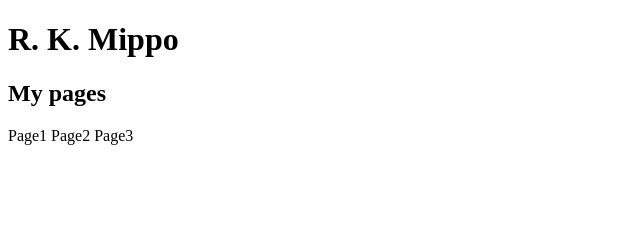
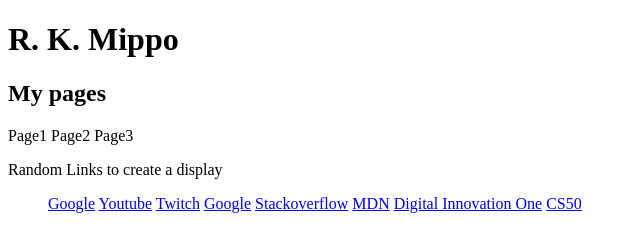
Before and after one commit to Thundares/myGithubPage, a plain HTML site: page index.html in a window 1280 px wide. Shown: the whole page, without its empty margins (0-640 px from the left). Drawn offline with Linux system fonts and the light colour scheme.

Commit message:
Edit index.html

```diff
--- a/index.html
+++ b/index.html
@@ -13,5 +13,18 @@
     <a>Page1</a>
     <a>Page2</a>
     <a>Page3</a>
+    <footer>
+        <p>Random Links to create a display</p>
+        <ul>
+            <a href="http://google.com">Google</a>
+            <a href="http://youtube.com">Youtube</a>
+            <a href="http://twitch.tv">Twitch</a>
+            <a href="http://google.com">Google</a>
+            <a href="https://stackoverflow.com/">Stackoverflow</a>
+            <a href="https://developer.mozilla.org/pt-BR/">MDN</a>
+            <a href="https://www.dio.me/">Digital Innovation One</a>
+            <a href="https://www.edx.org/course/introduction-computer-science-harvardx-cs50x">CS50</a>
+        </ul>
+    </footer>
 </body>
 </html>
```
